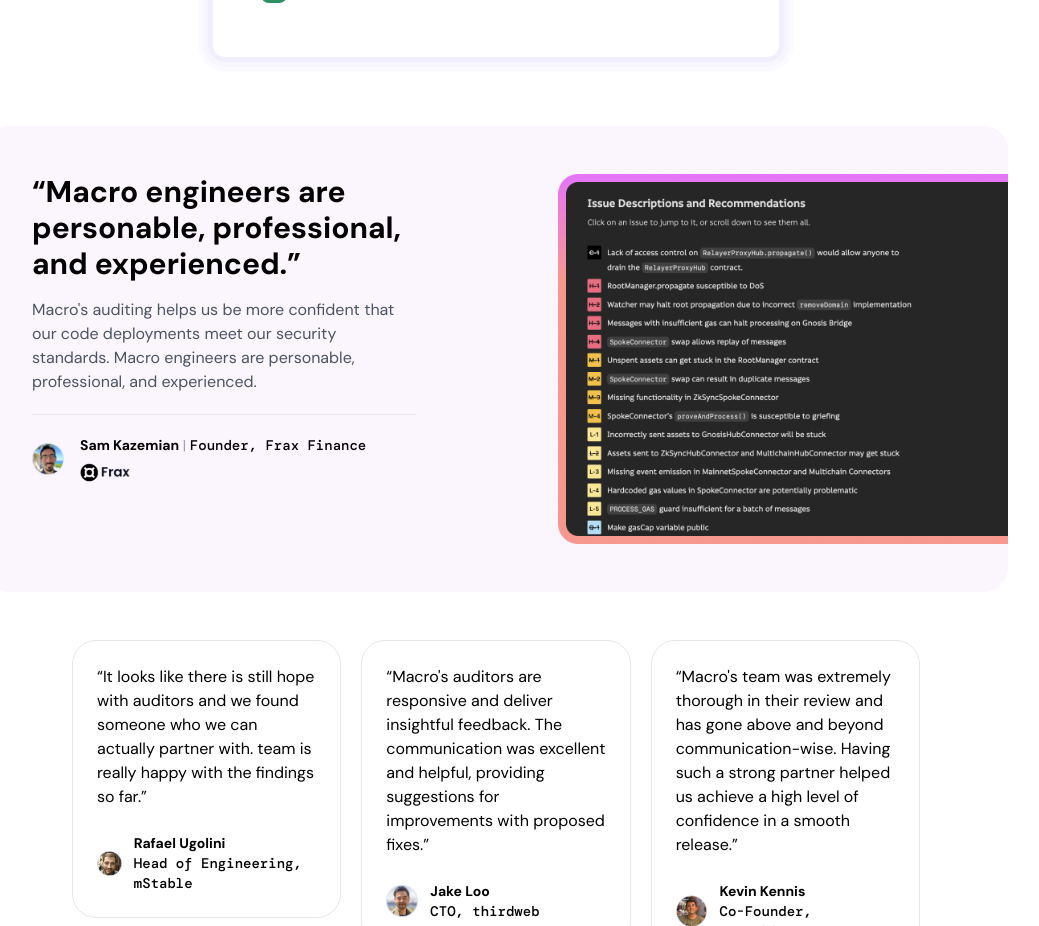
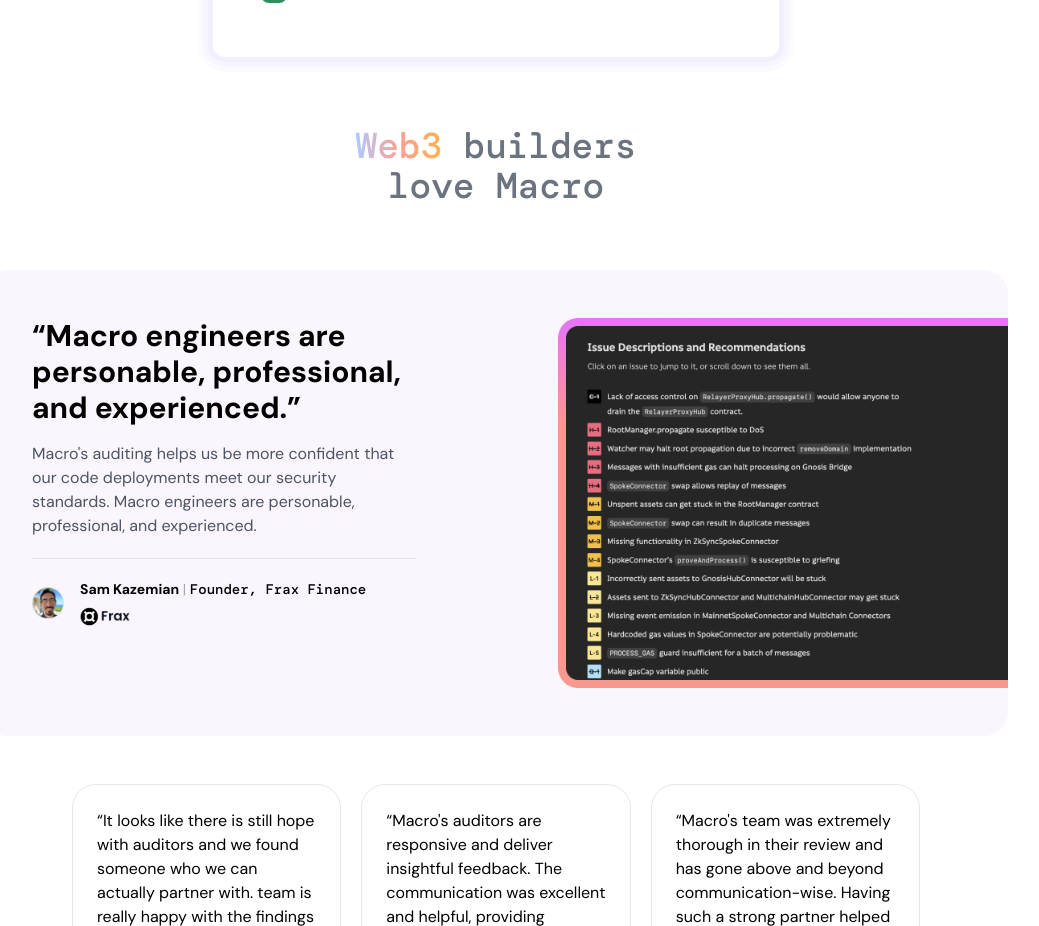
Before and after one commit to snowball-tools/website-example, a Next.js app: page / in a window 1280 px wide. Shown: the part 1040-1966 px from the top of the page, without its empty margins (144-1183 px from the left). Built offline with nearby package versions, Linux system fonts and the light colour scheme; a web font is replaced by a local one.

Commit message:
feat: add title section

```diff
--- a/src/app/page.tsx
+++ b/src/app/page.tsx
@@ -12,6 +12,11 @@ export default function Home() {
       <Header />
       <HeroHome />
       <DetailAuditReportsTab />
+      <section className="max-w-sm mx-auto text-center text-gray-500">
+        <h1 className="text-3xl mb-16 font-mono sm:text-4xl">
+          <span className="gradient-text">Web3</span> builders <br /> love Macro
+        </h1>
+      </section>
       <TestimonialHighlight />
       <TestimonialWall />
       <RequestAudit />
```
